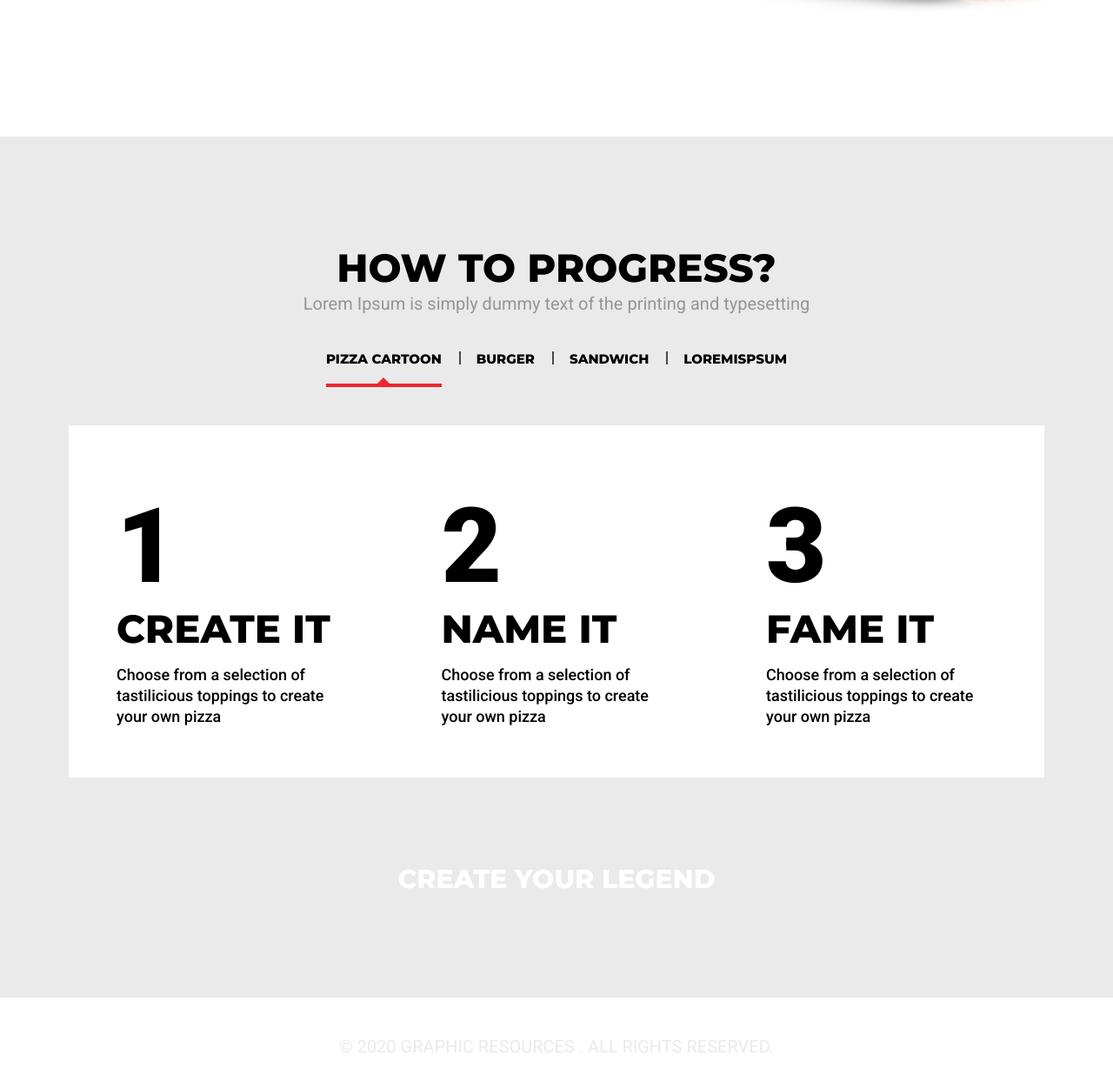
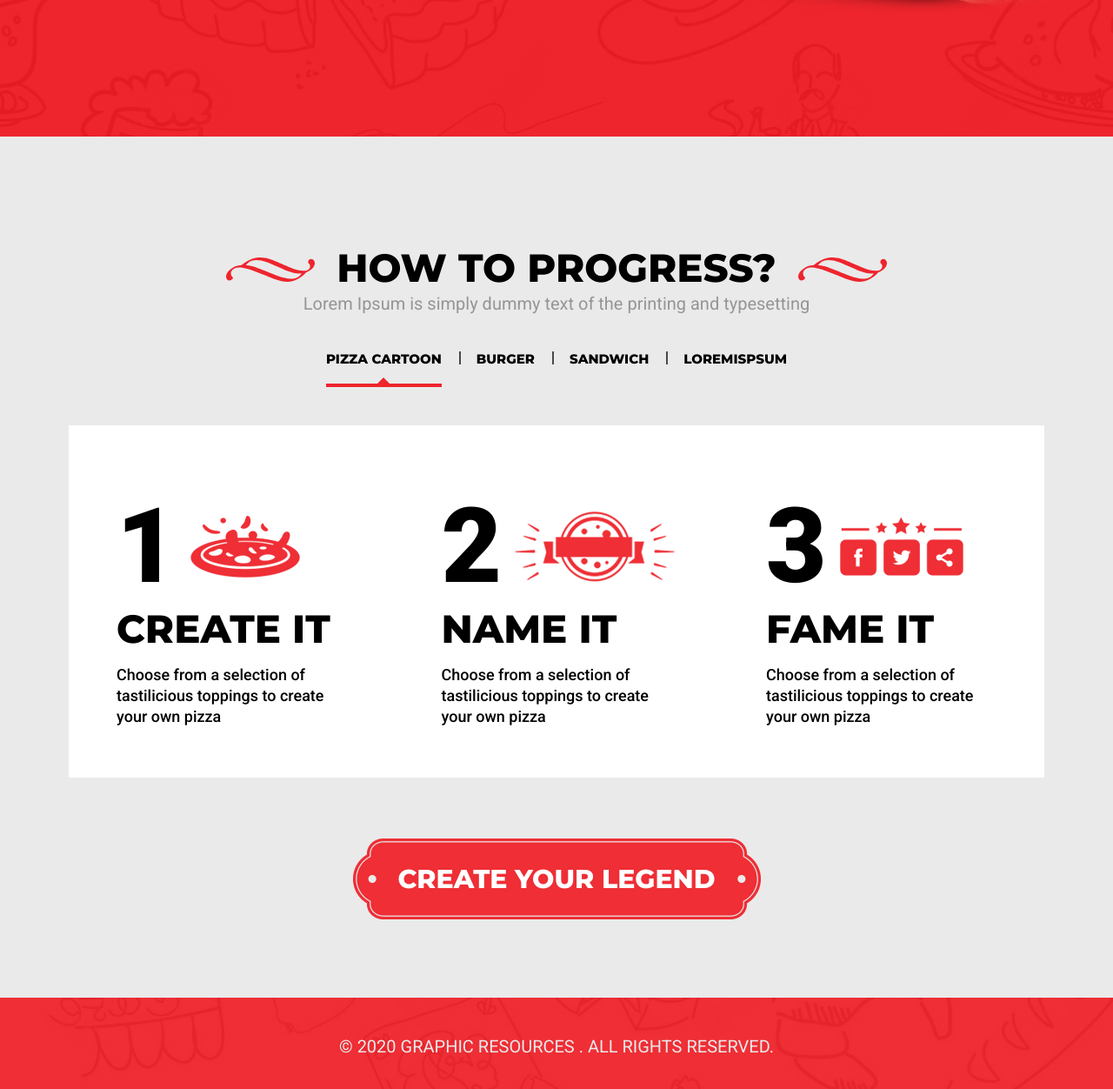
Before and after one commit to NitaLewska/pizza-landing, a plain HTML site: page index.html in a window 1280 px wide. Shown: the part 738-1990 px from the top of the page at 87% size. Drawn offline with Linux system fonts and the light colour scheme; the site is published under a folder, as on GitHub Pages, so addresses that start at the root find nothing.

Commit message:
fix: bgi fix

```diff
--- a/css/styles.css
+++ b/css/styles.css
@@ -77,7 +77,7 @@ header nav ul li:first-of-type::before {
 }
 
 .banner {
-    background: url(/img/bg-main.png);
+    background: url(../img/bg-main.png);
     background-repeat: no-repeat;
     background-size: cover;
     background-position: center center;
@@ -141,7 +141,7 @@ header nav ul li:first-of-type::before {
 .progress h2::after,
 .progress h2::before {
     content: '';
-    background-image: url(/img/curvy-line.svg);
+    background-image: url(../img/curvy-line.svg);
     background-repeat: no-repeat;
     background-size: cover;
     width: 102px;
@@ -254,21 +254,21 @@ header nav ul li:first-of-type::before {
 }
 
 .steps article:first-of-type p:first-of-type::after {
-    background-image: url(/img/icon1.png);
+    background-image: url(../img/icon1.png);
     width: 126px;
     height: 71px;
     top: calc(50% - 35px);
 }
 
 .steps article:nth-of-type(2) p:first-of-type::after {
-    background-image: url(/img/icon2.png);
+    background-image: url(../img/icon2.png);
     width: 184px;
     height: 81px;
     top: calc(50% - 40px);
 }
 
 .steps article:nth-of-type(3) p:first-of-type::after {
-    background-image: url(/img/icon3.png);
+    background-image: url(../img/icon3.png);
     width: 142px;
     height: 68px;
     top: calc(50% - 34px);
@@ -293,7 +293,7 @@ header nav ul li:first-of-type::before {
 .progress button {
     width: 469px;
     height: 93px;
-    background-image: url(/img/shape.png);
+    background-image: url(../img/shape.png);
     background-repeat: no-repeat;
     background-position: center center;
     border: none;
@@ -311,7 +311,7 @@ header nav ul li:first-of-type::before {
 
 footer {
     height: 105px;
-    background: url(/img/bg-footer.png);
+    background: url(../img/bg-footer.png);
     background-repeat: no-repeat;
     background-size: cover;
     background-position: center center;
```
